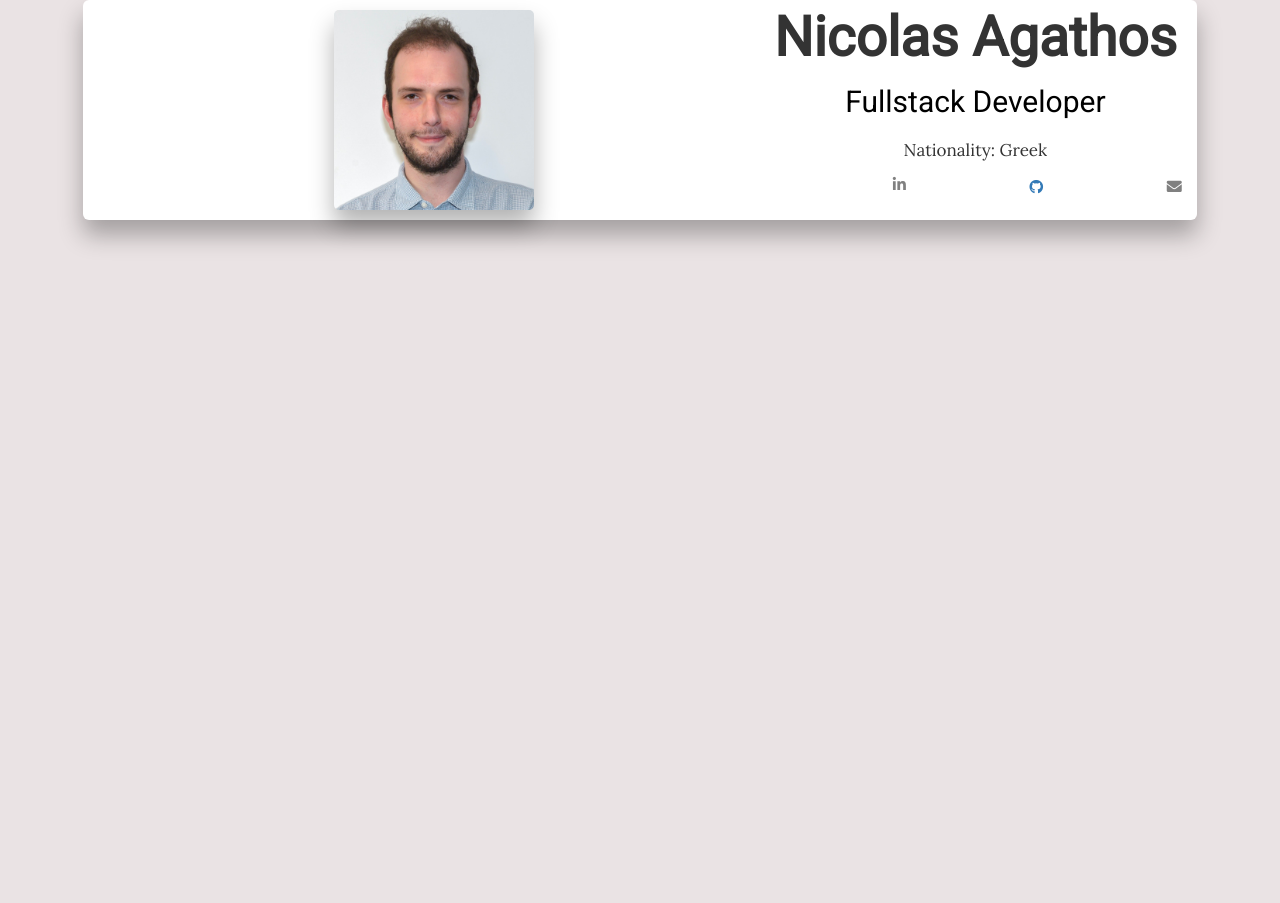
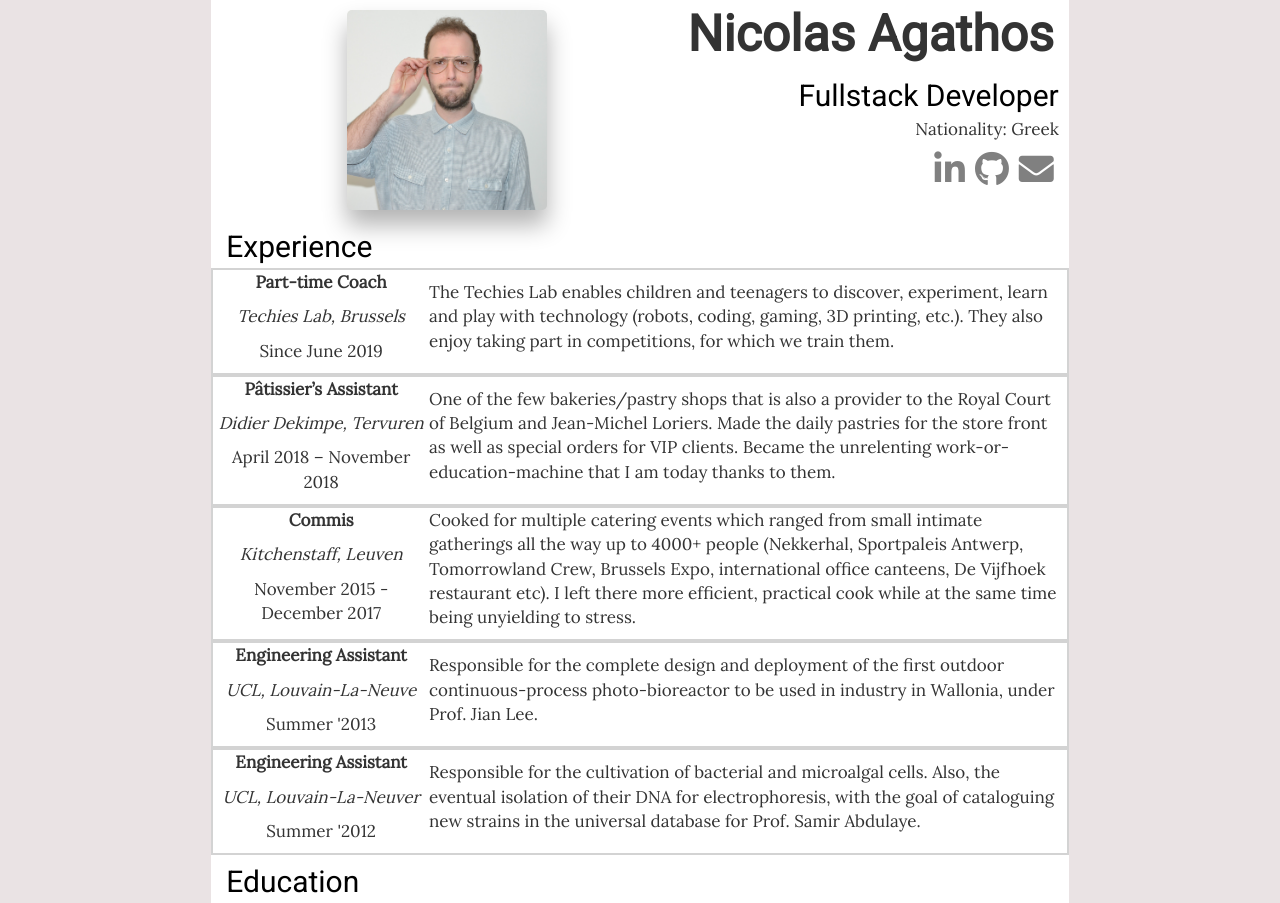
Before and after one commit to Disco-Chef/profile, a plain HTML site: page index.html in a window 1280 px wide. Before the commit the page ends 800 px from the top, so only its background shows below. Drawn offline with nearby package versions, Linux system fonts and the light colour scheme.

Commit message:
setup and insertions done

```diff
--- a/index.html
+++ b/index.html
@@ -11,20 +11,110 @@
     <meta charset="utf-8">
   </head>
   <body>
-    <div class="container col-12">
-      <div class="card photo col-6">
+    <div class="section" id="top-part">
+      <div class="card photo col-8"></div>
+      <div class="col-6" id="name-title-origin">
+        <h1><strong>Nicolas Agathos</strong></h1>
+        <div id="title">
+          <h2>Fullstack Developer</h2>
+        </div>
+        <div id="origins">
+          <p>Nationality: Greek</p>
+        </div>
+        <div id="links-contact">
+          <a href="https://www.linkedin.com/in/nicolas-agathos/"><i class="fab fa-linkedin-in"></i></a>
+          <a href="https://github.com/Disco-Chef"><i class="fab fa-github"></i></a>
+          <a href="mailto: nicolas.agathos@gmail.com"><i class="fas fa-envelope"></i></a>
+        </div>
       </div>
-      <div class="col-6" id="links-details">
-        <h1><strong>Nicolas Agathos</strong></h1>
-        <div id="contact">
-          <h2>Fullstack Developer</h2>
-          <p>Nationality: Greek</p>
-
+    </div>
+    <div id="middle-part" class="section col-12">
+      <div class="experience-education">
+        <h2>Experience</h2>
+        <div class="section past-work-or-education">
+          <div class="what-when">
+            <div class="title">
+              <p>Part-time Coach</p>
+            </div>
+            <div class="location"><p>Techies Lab, Brussels</p>
+            </div>
+            <div class="date">
+              <p>Since June 2019</p>
+            </div>
+          </div>
+          <div class="section where">
+            <p>The Techies Lab enables children and teenagers to discover, experiment, learn and play with technology (robots, coding, gaming, 3D printing, etc.). They also enjoy taking part in competitions, for which we train them.</p>
+          </div>
         </div>
-        <div id="links">
-          <a href="https://www.linkedin.com/in/nicolas-agathos/"></a><i class="fab fa-linkedin-in"></i>
-          <a href="https://github.com/Disco-Chef"><i class="fab fa-github"></i></a>
-          <a href="nicolas.agathos@gmail.com"><i class="fas fa-envelope"></i></a>
+        <div class="section past-work-or-education">
+          <div class="what-when">
+            <div class="title">
+              <p>Pâtissier’s Assistant</p>
+            </div>
+            <div class="location">
+              <p>Didier Dekimpe, Tervuren</p>
+            </div>
+            <div class="date">
+              <p>April 2018 – November 2018</p>
+            </div>
+          </div>
+          <div class="section where">
+            <p>One of the few bakeries/pastry shops that is also a provider to the Royal Court of Belgium and Jean-Michel Loriers. Made the daily pastries for the store front as well as special orders for VIP clients. Became the unrelenting work-or-education-machine that I am today thanks to them.</p>
+          </div>
+        </div>
+        <div class="section past-work-or-education">
+          <div class="what-when">
+            <div class="title">
+              <p>Commis</p>
+            </div>
+            <div class="location">
+              <p>Kitchenstaff, Leuven</p>
+            </div>
+            <div class="date">
+              <p>November 2015 - December 2017</p>
+            </div>
+          </div>
+          <div class="section where">
+            <p>Cooked for multiple catering events which ranged from small intimate gatherings all the way up to 4000+ people (Nekkerhal, Sportpaleis Antwerp, Tomorrowland Crew, Brussels Expo, international office canteens, De Vijfhoek restaurant etc). I left there more efficient, practical cook while at the same time being unyielding to stress.</p>
+          </div>
+        </div>
+        <div class="section past-work-or-education">
+          <div class="what-when">
+            <div class="title">
+              <p>Engineering Assistant</p>
+            </div>
+            <div class="location">
+              <p>UCL, Louvain-La-Neuve</p>
+            </div>
+            <div class="date">
+              <p>Summer '2013</p>
+            </div>
+          </div>
+          <div class="section where">
+            <p>Responsible for the complete design and deployment of the first outdoor continuous-process photo-bioreactor to be used in industry in Wallonia, under Prof. Jian Lee.</p>
+          </div>
+        </div>
+        <div class="section past-work-or-education">
+          <div class="what-when">
+            <div class="title">
+              <p>Engineering Assistant</p>
+            </div>
+            <div class="location">
+              <p>UCL, Louvain-La-Neuver</p>
+            </div>
+            <div class="date">
+              <p>Summer '2012</p>
+            </div>
+          </div>
+          <div class="section where">
+            <p>Responsible for the cultivation of bacterial and microalgal cells. Also, the eventual isolation of their DNA for electrophoresis, with the goal of cataloguing new strains in the universal database for Prof. Samir Abdulaye.</p>
+          </div>
+        </div>
+      </div>
+    </div>
+    <div class="section" id="lower-part">
+      <div class="experience-education">
+        <h2>Education</h2>
       </div>
     </div>
   </body>
--- a/style.css
+++ b/style.css
@@ -1,26 +1,19 @@
-.container{
+.section{
   background-color: white;
   display: flex;
-  border-radius: 6px;
+/*  border-radius: 6px;*/
   text-align: center;
-  box-shadow: 0px 15px 25px rgba(0, 0, 0, 0.3);
-  width: 87vw;
+/*  box-shadow: 0px 15px 25px rgba(0, 0, 0, 0.3);*/
+  width: 67vw;
+  margin: 0 auto;
 }
 .card {
   background-color: white;
   box-shadow: 0px 15px 25px rgba(0, 0, 0, 0.3);
 }
-#links-details{
-  flex-direction: column;
-}
-#links{
-  display: flex;
-  flex-direction: row;
-  justify-content: space-between;
-}
 h1{
   font-family: 'Roboto', sans-serif;
-  font-size: 55px;
+  font-size: 50px;
   padding: 5px;
   text-align: center;
   margin: 2px auto;
@@ -32,53 +25,88 @@ h2,h3,h4,h5{
   padding-top: 10px;
   padding-bottom: 5px;
   margin: 0px auto;
-  text-align: center;
 }
 p{
   font-family: 'Lora', serif;
   font-size: 17px;
-  text-align: center;
   color: rgba(15,15,15,0.85);
-  padding: 5px;
-  margin: 10px auto;
+}
+#name-title-origin{
+  text-align: right;
+  margin-right: 10px;
+}
+#links-details{
+  flex-direction: column;
+}
+#links-contact{
+  display: flex;
+  float: right;
+  /*flex-direction: column;*/
+}
+#main-stage{
+  flex-direction: column;
 }
 .photo{
   height: 200px;
   width: 200px;
-  background-image: url("images/cropped.jpg");
+  background-image: url("images/cropped-geeky.jpg");
   background-size: cover;
   background-position: center;
   padding: 10px 15px;
   margin: 10px auto;
   border-radius: 5px;
 }
-.fa-github-square{
+.what-when{
+  width: 34%;
+}
+.where{
+  text-align: left;
+  align-items: center;
+}
+.title{
+  font-weight: bold;
+}
+.location{
+  font-style: italic;
+}
+.past-work-or-education{
+  margin: 0px;
+  border: solid;
+  border-width: 2px;
+  border-color: lightgrey;
+}
+.experience-education h2{
+  text-align: left;
+  padding-left: 15px;
+}
+
+body {
+  background-color: #eae3e4;
+}
+.fa-github{
   color: grey;
-  font-size: 15px;
+  font-size: 35px;
   text-decoration: none;
+  margin: auto 5px;
 }
-.fa-github-square:hover{
-  font-size: 15px;
+.fa-github:hover{
   color: black;
   text-decoration: none;
 }
-body {
-  background-color: #eae3e4;
-}
 .fa-linkedin-in{
   color: grey;
-  font-size: 15px;
+  font-size: 35px;
   text-decoration: none;
+  margin: auto 5px;
 }
 .fa-linkedin-in:hover{
-  font-size: 15px;
   color: black;
 }
 .fa-envelope{
   color: grey;
-  font-size: 15px;
+  font-size: 35px;
   text-decoration: none;
+  margin: auto 5px;
 }
 .fa-envelope:hover{
-  font-size: 15px;
   color: black;
```
Also changed, not shown: images/cropped-geeky.jpg (added).
